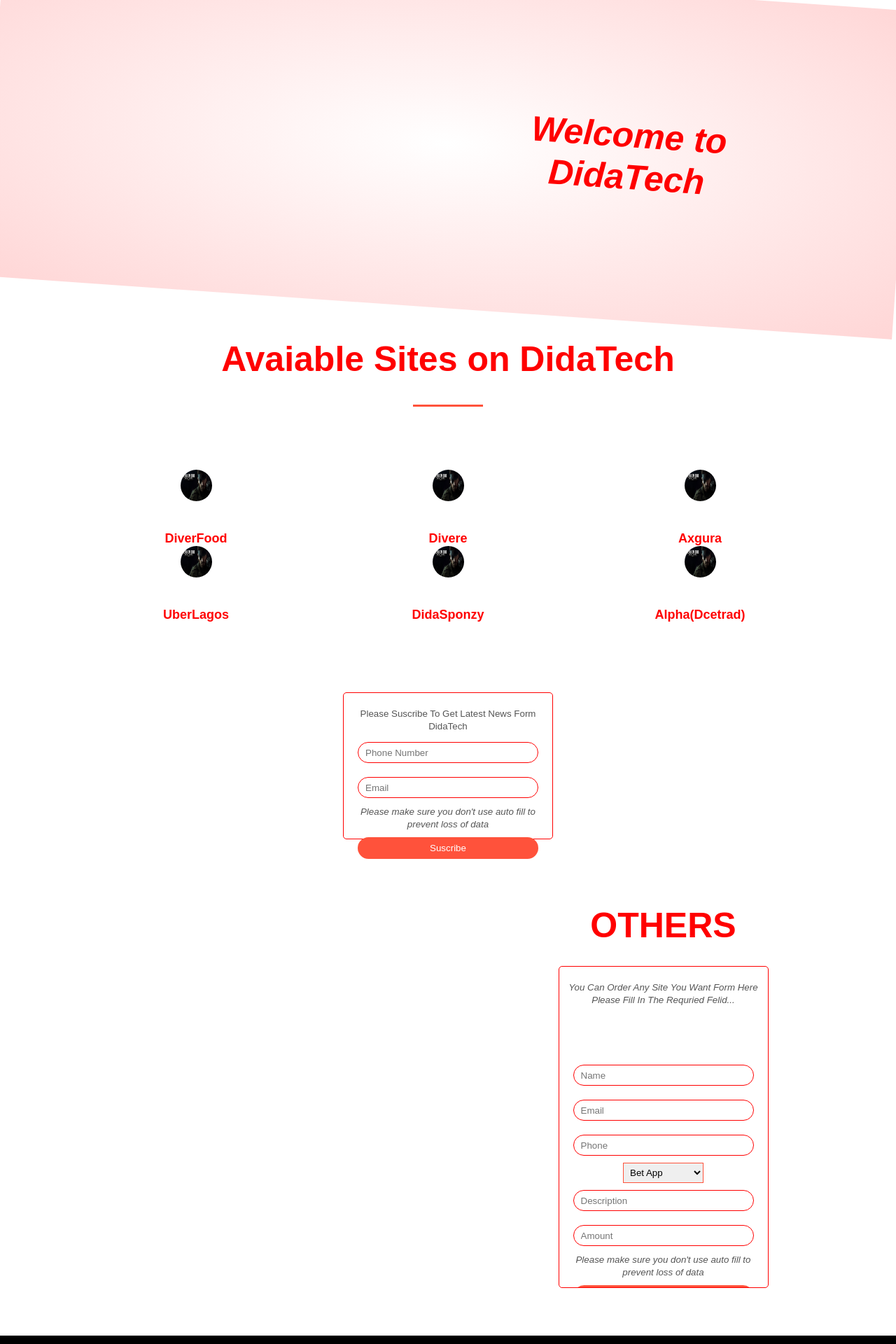
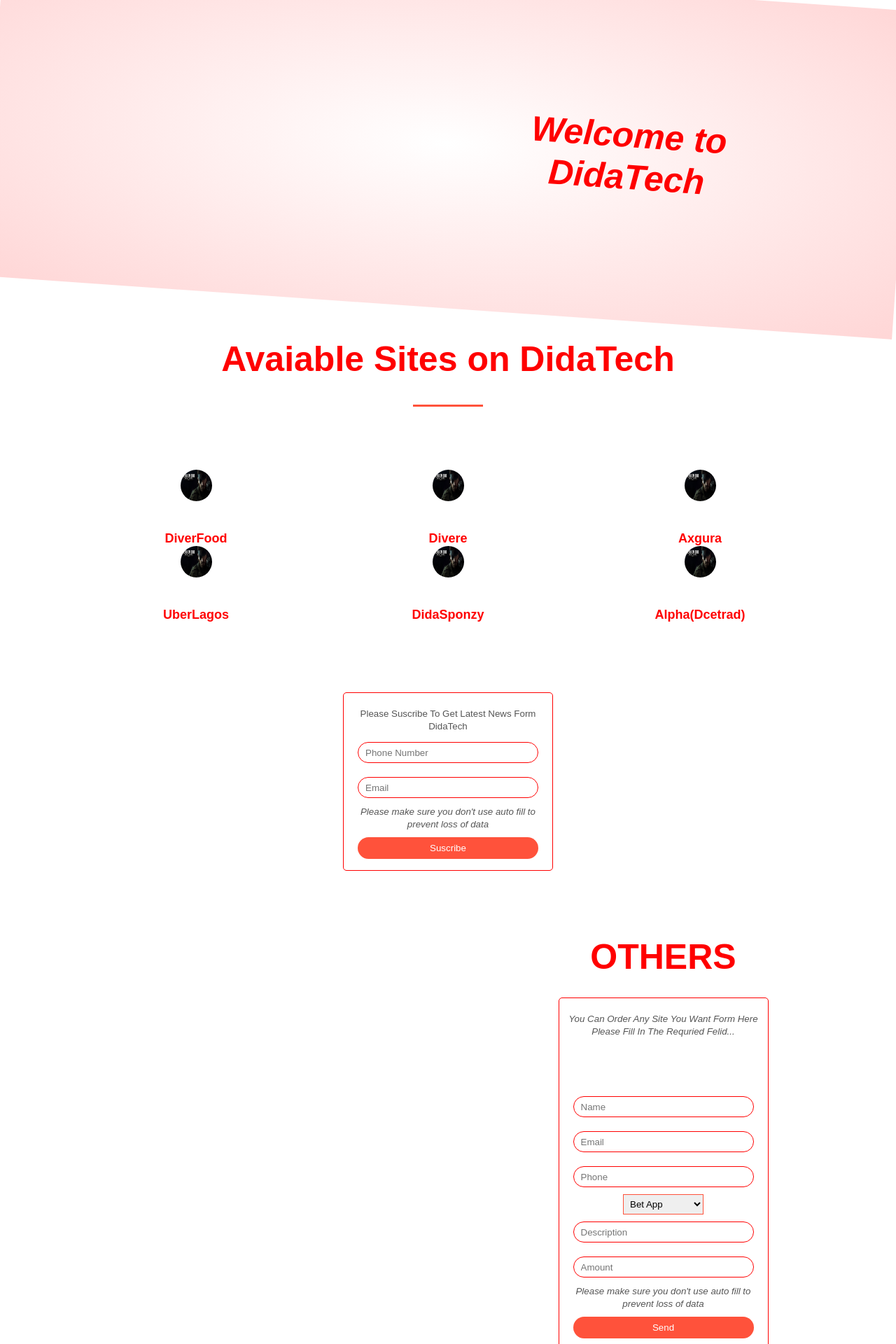
Before and after one commit to Coderdivine/Dida, a React (Create React App) app: page / in a window 1280 px wide. Shown: the top 1920 px of the page at 70% size. Built offline with nearby package versions, Linux system fonts and the light colour scheme; data requests are answered from the project's data file.

Commit message:
first commit

```diff
--- a/src/App.css
+++ b/src/App.css
@@ -580,7 +580,7 @@ background:radial-gradient(#fff,#ffd8d8);
 .formcontainer{
   background:#fff;
   width:300px;
-  height:210px;
+  height:255px;
   position:relative;
   text-align:center;
   padding:20px 0;
@@ -643,7 +643,7 @@ background:radial-gradient(#fff,#ffd8d8);
 .form-container{
 background:#fff;
 width:300px;
-height:460px;
+height:510px;
 position:relative;
 text-align:center;
 padding:20px 0;
```
